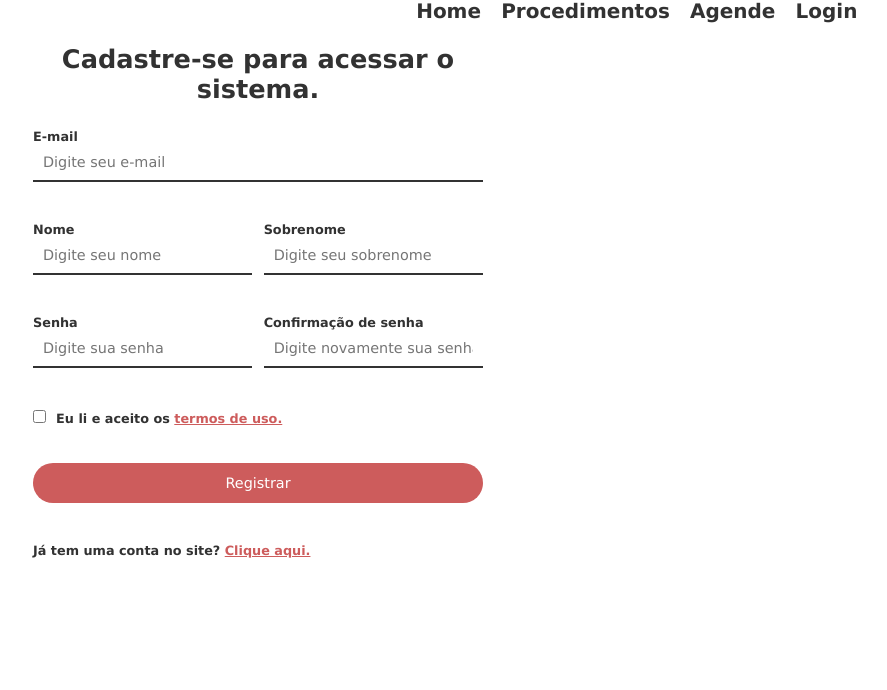
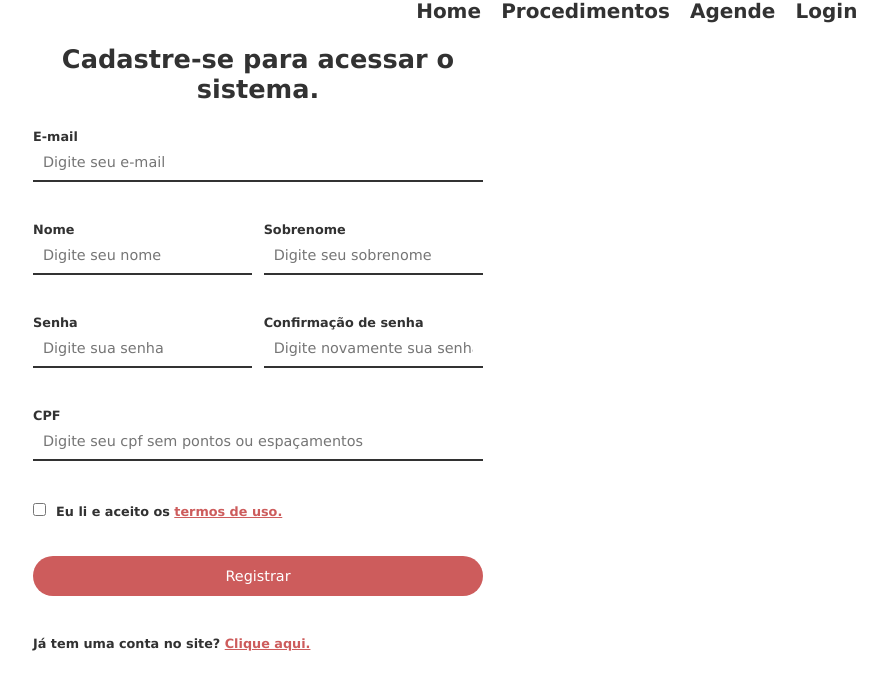
Before and after one commit to XandeBlu/RepositorioPI, a PHP site: page /pagRegistro.php in a window 1280 px wide. Shown: the part 21-711 px from the top of the page, without its empty margins (382-1269 px from the left). Run offline with PHP 8.4, Linux system fonts and the light colour scheme.

Commit message:
Update pagRegistro.php

```diff
--- a/Hanna Kuppas/pagRegistro.php
+++ b/Hanna Kuppas/pagRegistro.php
@@ -65,7 +65,7 @@ if(isset($_POST['submit'])){
         </header>
         <div id="main-container">
         <h1>Cadastre-se para acessar o sistema.</h1>
-        <form action="pagRegistro.php" id="register-form"  method="POST">
+        <form action="pagLogin.php" id="register-form"  method="POST">
             <div class="full-box">
             <label for="email">E-mail</label>
             <input type="email" name="email" id="email" placeholder="Digite seu e-mail" data-min-length="2" data-email-validate>
@@ -86,6 +86,10 @@ if(isset($_POST['submit'])){
             <label for="passconfirmation">Confirmação de senha</label>
             <input type="password" name="passconfirmation" id="passwordconfirmation" placeholder="Digite novamente sua senha" data-equal="password">
             </div>
+            <div class="half-box">
+            <label for="cpf">CPF</label>
+            <input type="text" name="cpf" id="XcpfX" placeholder="Digite seu cpf sem pontos ou espaçamentos " >
+            </div>
             <div>
             <input type="checkbox" name="agreement" id="agreement">
             <label for="agreement" id="agreement-label">Eu li e aceito os <a href="#">termos de uso.</a></label>
```
